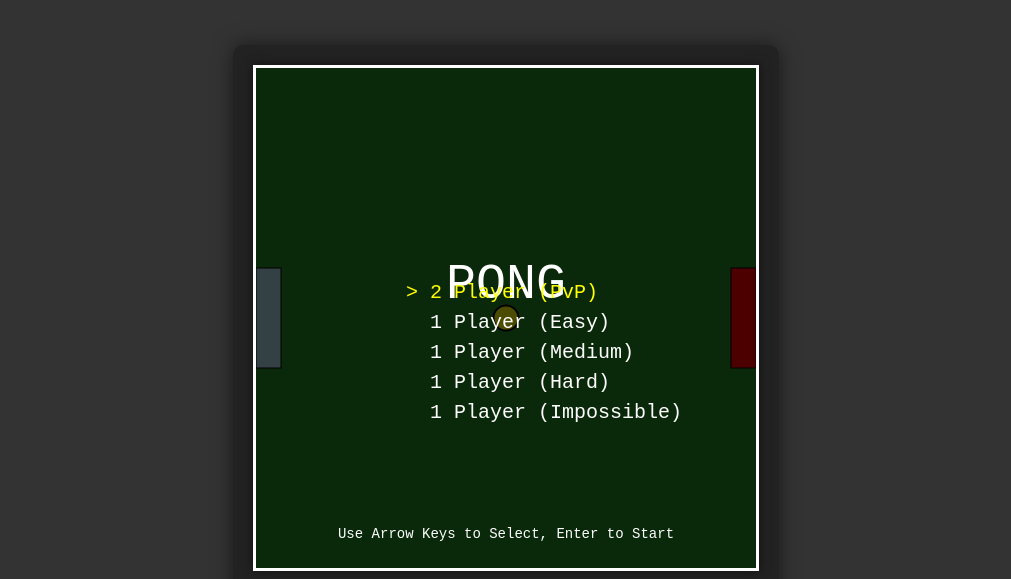
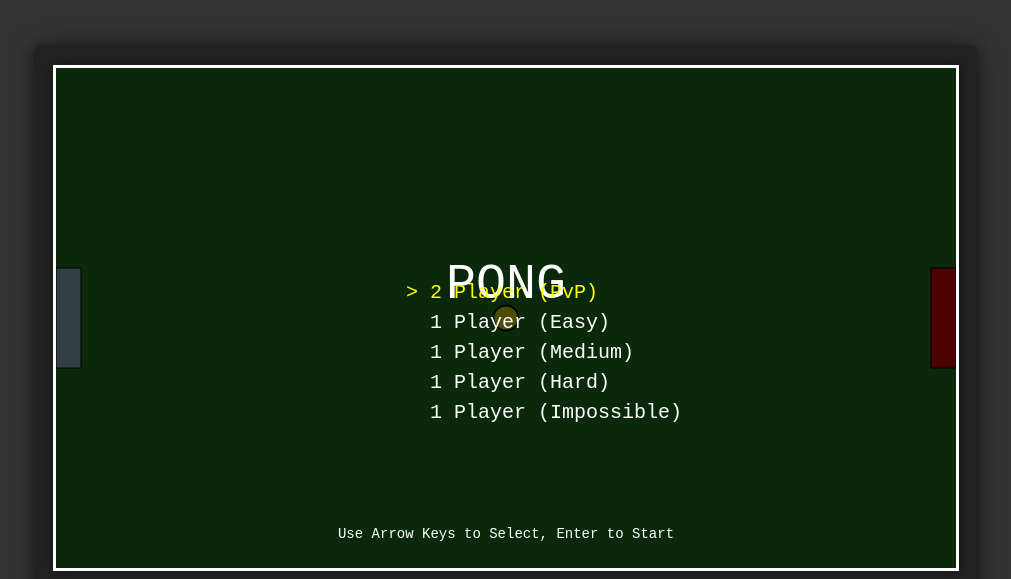
Before and after one commit to RayOgeto/Pong, a website: page index.html in a window 1280 px wide. Shown: the top 579 px of the page, without its empty margins (134-1145 px from the left). Drawn offline with Linux system fonts and the light colour scheme.

Commit message:
Update index.html

```diff
--- a/index.html
+++ b/index.html
@@ -8,7 +8,7 @@
 </head>
 <body>
     <div id="gamecontainer">
-        <canvas id="gameboard" width="500" height="500">
+        <canvas id="gameboard" width="900" height="500">
 
         </canvas>
         <div id="scoretxt"> 0 : 0</div>
@@ -16,4 +16,5 @@
     </div>
     <script src="index.js"></script>
 </body>
+
 </html>
```
